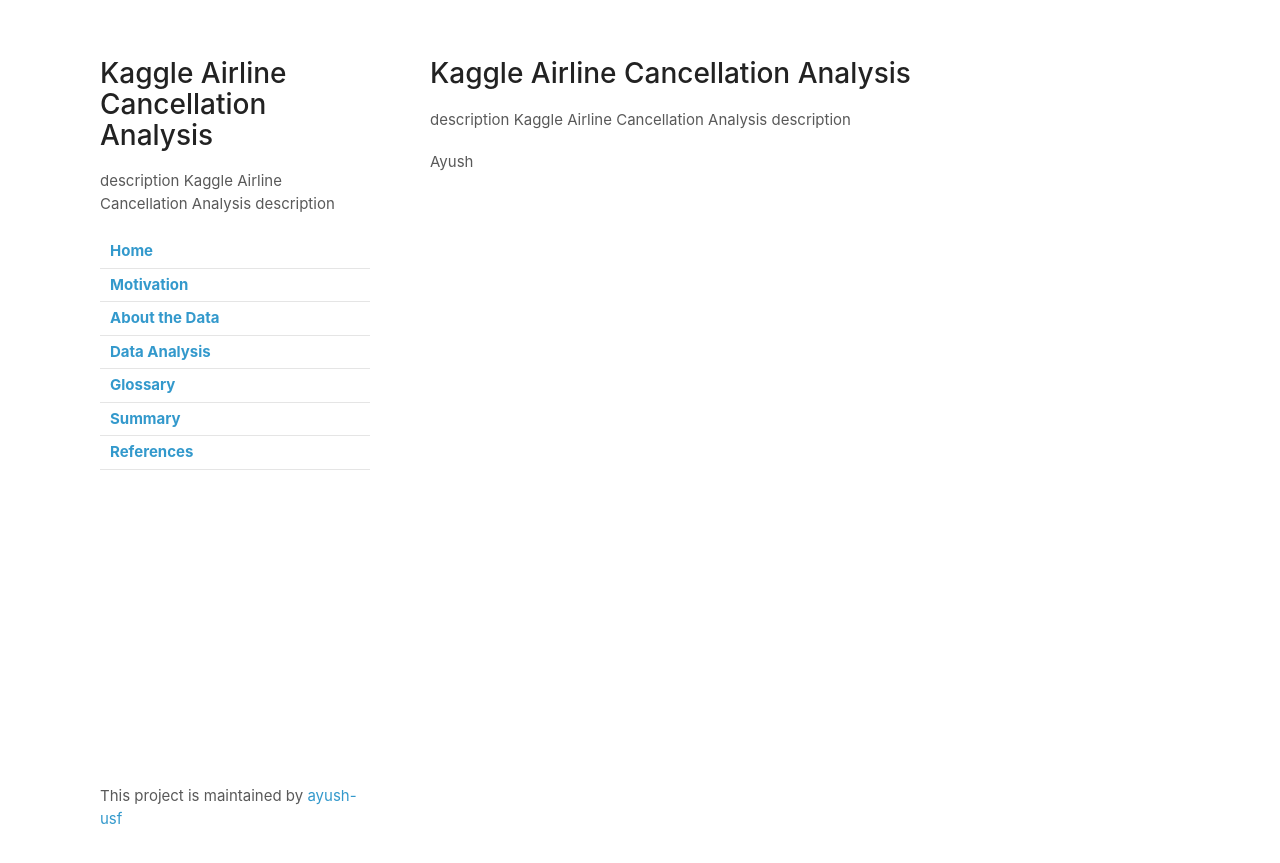
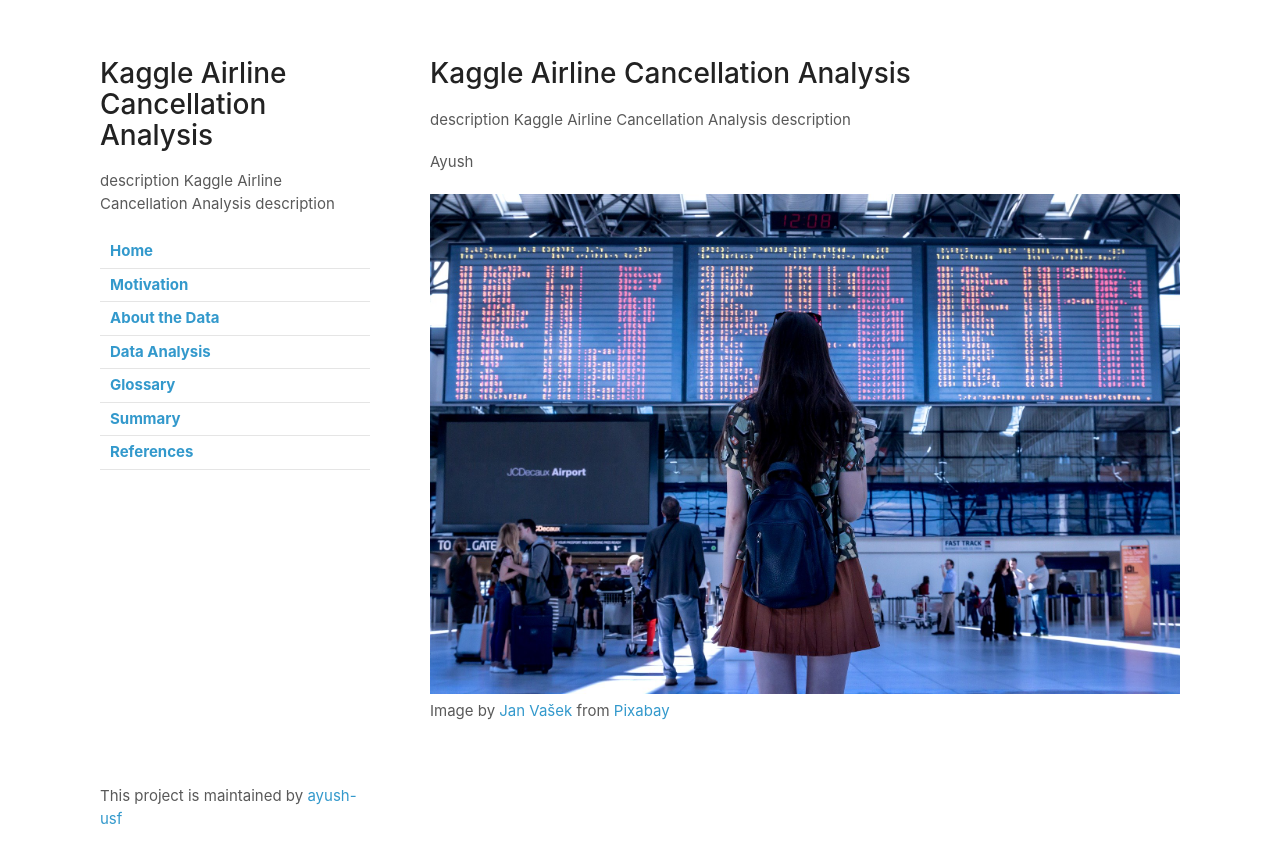
Before and after one commit to ayush-usf/Kaggle-Airline-Data-Analysis, a Jekyll site: the page built from index.md, in a window 1280 px wide. Shown: the top 863 px of the page. Built offline with Jekyll 4.4.1, drawn with Linux system fonts in a browser that asks for light colours; our own code applies the rules of GitHub Pages for plain Markdown files.

Commit message:
airport image added

```diff
--- a/index.md
+++ b/index.md
@@ -5,3 +5,6 @@ layout: default
 {{site.description}}
 
 {{site.var}}
+
+![](images/airport.jpg)
+Image by <a target="_blank" href="https://pixabay.com/users/JESHOOTS-com-264599/?utm_source=link-attribution&amp;utm_medium=referral&amp;utm_campaign=image&amp;utm_content=2373727">Jan Vašek</a> from <a href="https://pixabay.com/?utm_source=link-attribution&amp;utm_medium=referral&amp;utm_campaign=image&amp;utm_content=2373727">Pixabay</a>
```
Also changed, not shown: images/airport.jpg (added).
